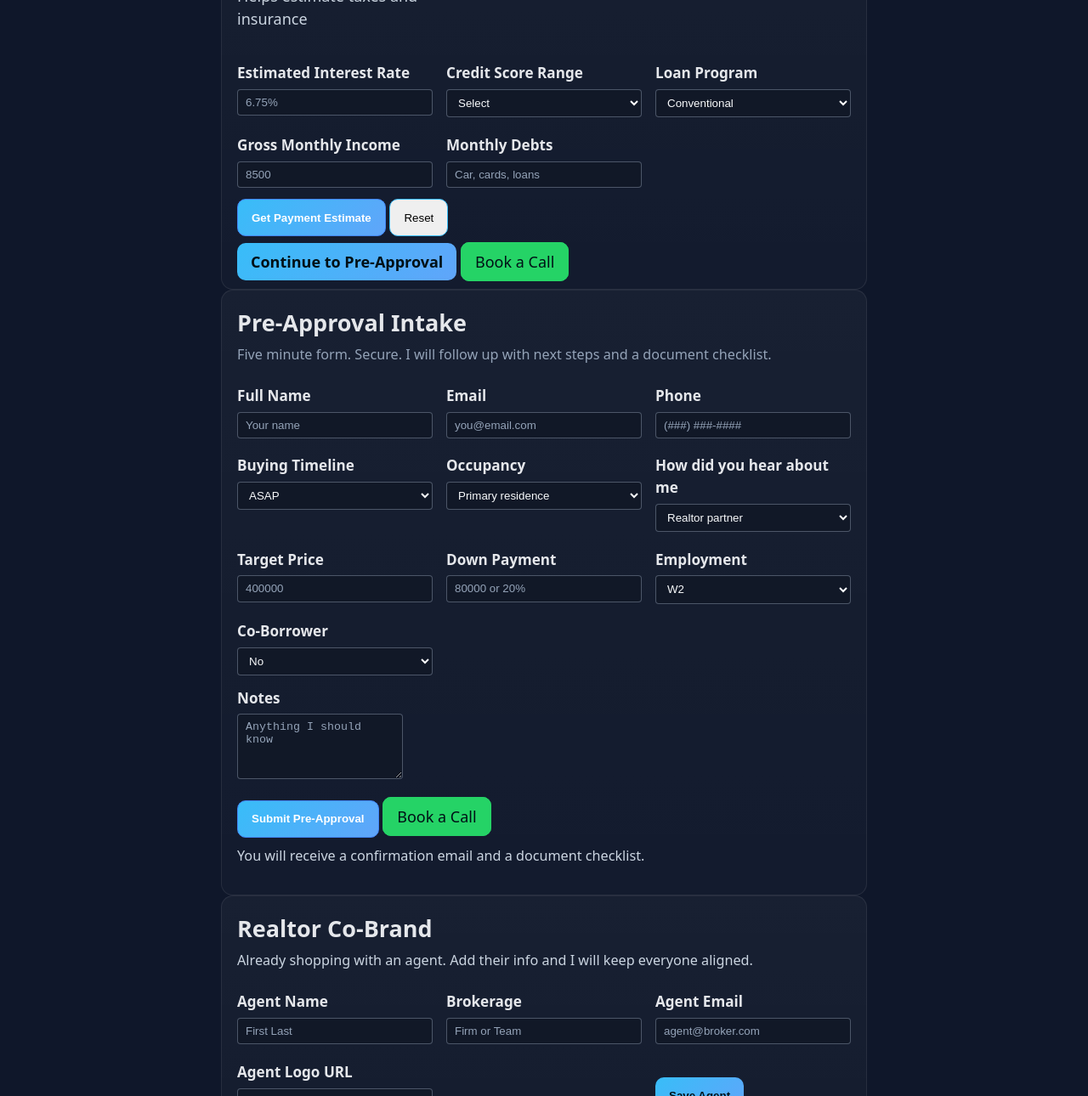
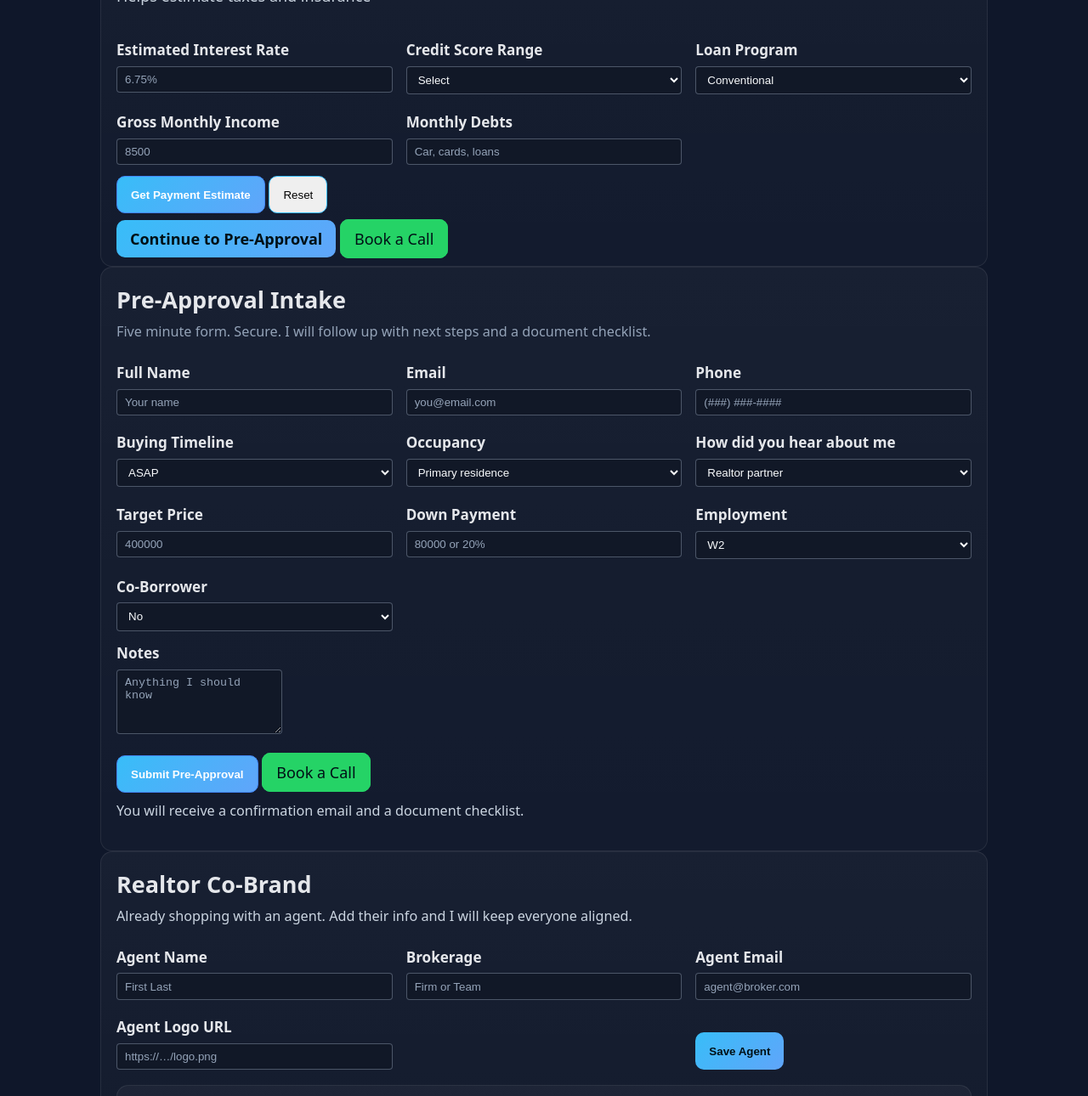
Before and after one commit to krishnaposa/krishnaposa-mlo-site, a website: page buyer-funnel.html in a window 1280 px wide. Shown: the part 1363-2653 px from the top of the page at 85% size. Drawn offline with Linux system fonts and the light colour scheme.

Commit message:
made wider

```diff
--- a/buyer-funnel.html
+++ b/buyer-funnel.html
@@ -98,7 +98,7 @@
     </section>
 
     <!-- QUICK QUALIFY (now matches Pre-Approval Intake layout) -->
-    <section id="qualify" class="container narrow">
+    <section id="qualify" class="container wide">
       <div class="card">
         <h2 style="margin:0 0 .25rem">Quick Qualify</h2>
         <p class="small" style="margin:.25rem 0 1rem">Enter a few details. I will calculate an estimate and DTI. This is not a loan offer.</p>
@@ -192,7 +192,7 @@
     </section>
 
     <!-- PRE-APPROVAL INTAKE -->
-    <section id="preapproval" class="container narrow">
+    <section id="preapproval" class="container wide">
       <div class="card">
         <h2 style="margin:0 0 .25rem">Pre-Approval Intake</h2>
         <p class="small" style="margin:.25rem 0 1rem">Five minute form. Secure. I will follow up with next steps and a document checklist.</p>
@@ -286,7 +286,7 @@
     </section>
 
     <!-- REALTOR CO-BRAND -->
-    <section class="container narrow">
+    <section class="container wide">
       <div class="card" id="agentCard">
         <h2 style="margin:0 0 .25rem">Realtor Co-Brand</h2>
         <p class="small" style="margin:.25rem 0 1rem">Already shopping with an agent. Add their info and I will keep everyone aligned.</p>
```
